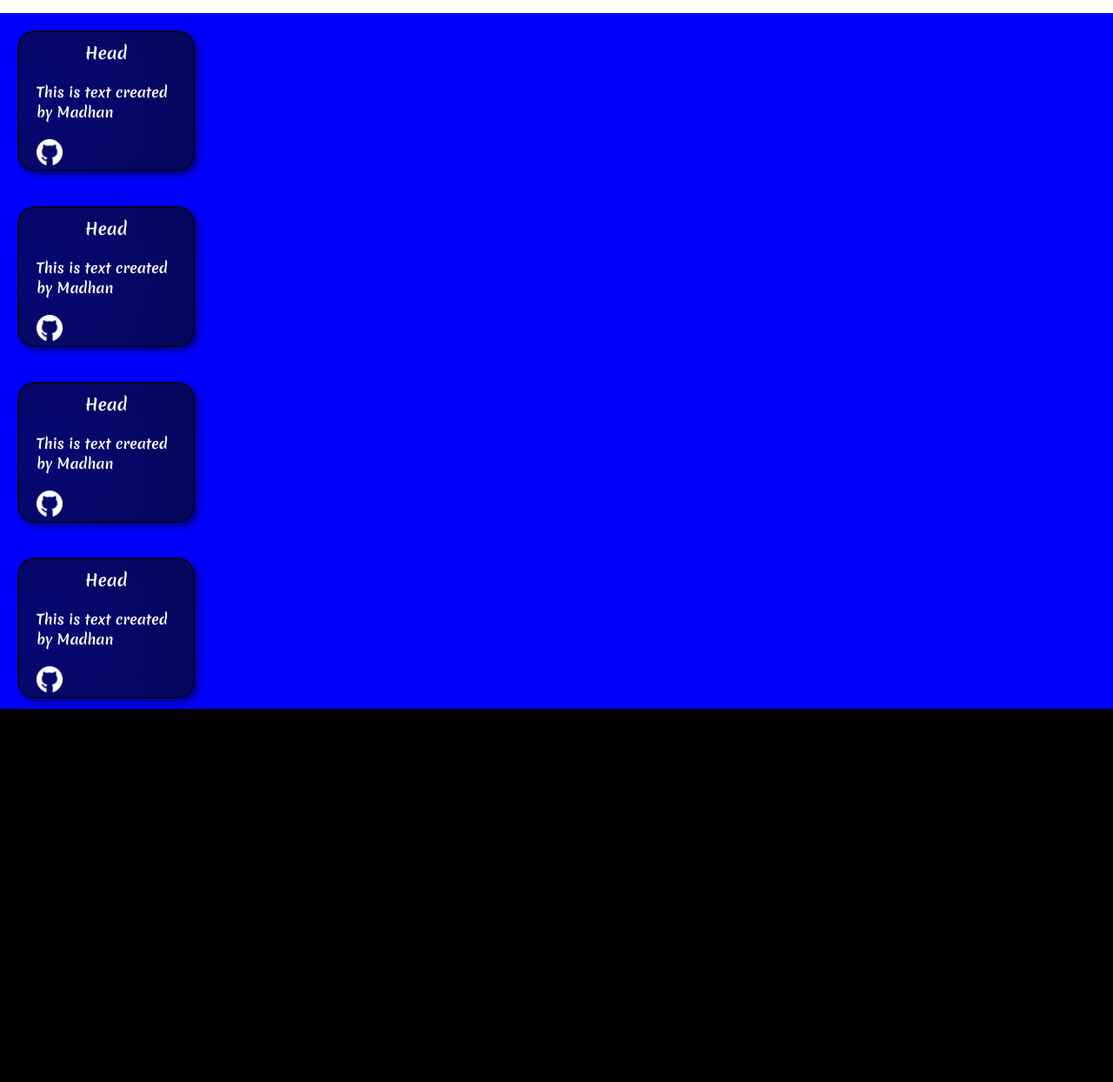
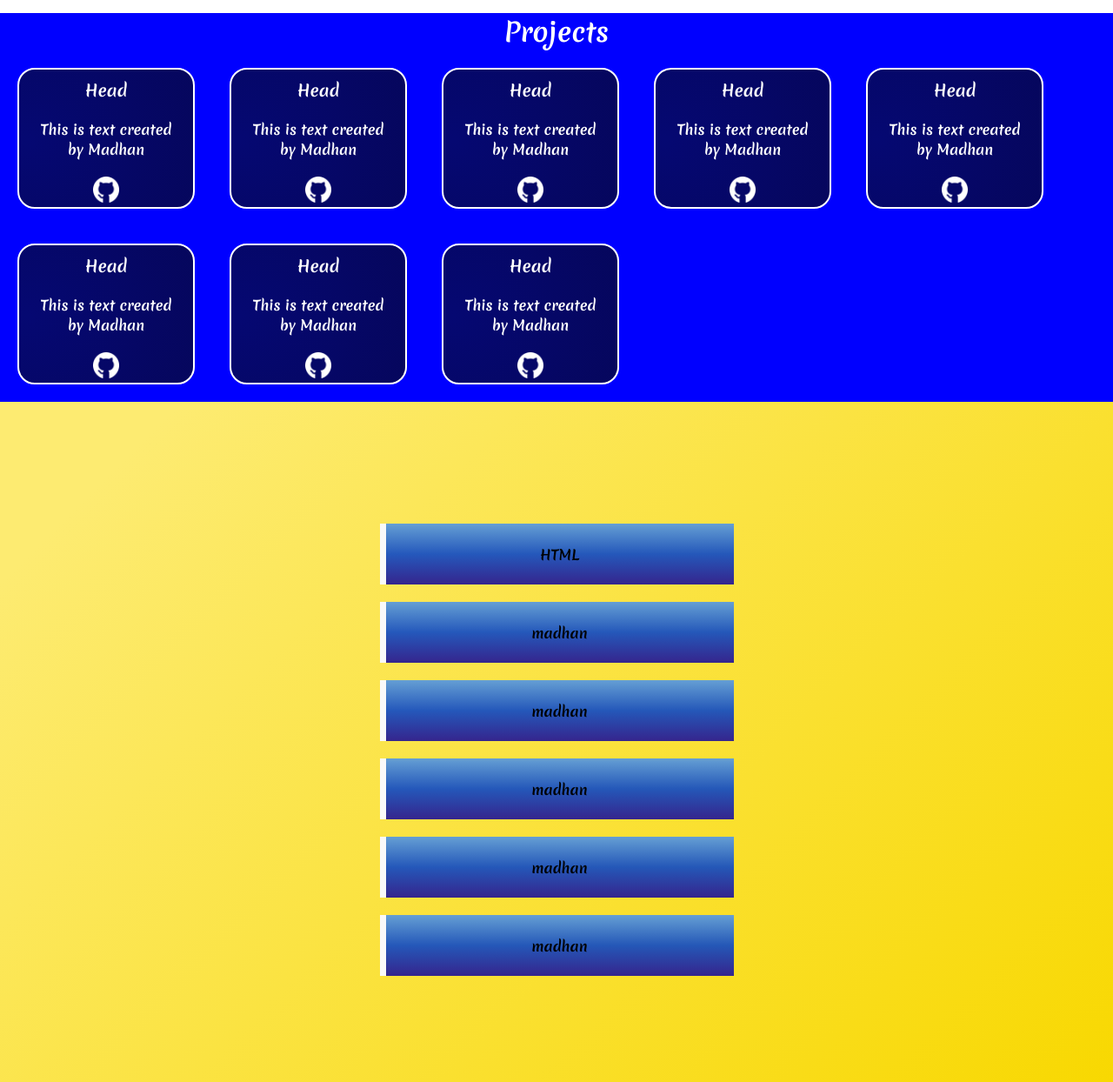
Before and after one commit to crazy0codes/Portfolio, a plain HTML site: page index.html in a window 1280 px wide. Shown: the part 844-2088 px from the top of the page at 87% size. Drawn offline with Linux system fonts and the light colour scheme.

Commit message:
New update

```diff
--- a/index.css
+++ b/index.css
@@ -62,15 +62,22 @@ p{
 
 /* Projects */
 
-.projects {
-    height: 100vh;
+#projects {
+    height: 100%;
     background-color: blue;
-    display: grid;
-    grid-row: 1fr;
-    overflow-x: scroll;
+    display: flex;
+    flex-wrap: wrap;
 }
 .p1 {
     background-image: radial-gradient( circle 610px at 5.2% 51.6%,  rgba(5,8,114,1) 0%, rgba(7,3,53,1) 97.5% );
+}
+#text_center {
+    text-align: center;
+    background-color: blue;
+}
+h2 {
+    color: white;
+    font-size: 30px;
 }
 .card {
     max-width: 200px;
@@ -78,8 +85,7 @@ p{
     color: white;
     border-radius:20px 20px;
     margin: 20px;
-    border: 2px solid rgba(0, 0, 0, 0.605);
-    box-shadow: 4px 4px 8px rgba(0, 0, 0, 0.495);
+    border: 2px solid rgb(255, 255, 255);
 }
 .card_text {
     color: white;
@@ -98,7 +104,20 @@ p{
 }
 .skills {
     height: 100vh;
-    background-color: black;
+    background-image: linear-gradient( 135deg, #FDEB71 10%, #F8D800 100%);
+    display: flex;
+    flex-direction: column;
+    justify-content: center;
+    align-items: center;
+}
+.skill {
+    border-left: 7px rgb(249, 249, 249) solid ;
+    width: 400px;
+    margin: 10px;
+    background-image: linear-gradient(rgb(101, 159, 212) 0%,rgba(9, 70, 201, 0.888) 50%,rgb(53, 37, 141) 100%);
+    height: 70px;
+    display: grid;
+    place-content: center;
 }
 /*
 .projects {
@@ -183,11 +202,7 @@ p{
         flex-direction: column-reverse;
     }
     .profile_photo{
-        margin: 50px;
         width: 50%;
-    }
-    .projects {
-        margin-top: 100px;
     }
 }
 @media screen and (max-width:456px){
--- a/index.html
+++ b/index.html
@@ -15,7 +15,7 @@
         <h1 class="header">Portfolio</h1>
         <ul class="nav-items">
             <a href="#"class="nav-item">Home</a>
-            <a href="#project"class="nav-item">Projects</a>
+            <a href="#text_center"class="nav-item">Projects</a>
             <a href="#About"class="nav-item">About</a>
             <a href="#Services"class="nav-item">Services</a>
         </ul>
@@ -25,7 +25,9 @@
             <p><span class="name">I'm, Madhan</span></br>Frontend Devloper</br>Computer Science and Technology (CST) Student</p>
             <img src="img/man.png" class="profile_photo">
         </section>
-        <section class="projects">
+        <div id="text_center">
+            <h2>Projects</h2>
+            <section id="projects">
                 <div class="p1 card"><h3 class="card_head">Head</h3><p class="card_text">This is text created by Madhan</p><img src="img/github.png" class="github_photo"></div>
                 <div class="p1 card"><h3 class="card_head">Head</h3><p class="card_text">This is text created by Madhan</p><img src="img/github.png" class="github_photo"></div>
                 <div class="p1 card"><h3 class="card_head">Head</h3><p class="card_text">This is text created by Madhan</p><img src="img/github.png" class="github_photo"></div>
@@ -35,7 +37,15 @@
                 <div class="p1 card"><h3 class="card_head">Head</h3><p class="card_text">This is text created by Madhan</p><img src="img/github.png" class="github_photo"></div>
                 <div class="p1 card"><h3 class="card_head">Head</h3><p class="card_text">This is text created by Madhan</p><img src="img/github.png" class="github_photo"></div>
             </section>
-        <section class="skills"></section>
+        </div>
+        <section class="skills">
+            <div class="skill">HTML</div>
+            <div class="skill">madhan</div>
+            <div class="skill">madhan</div>
+            <div class="skill">madhan</div>
+            <div class="skill">madhan</div>
+            <div class="skill">madhan</div>
+        </section>
     </main>
 <!--
 
```
Lines whose indentation alone changed are shown as unchanged.
